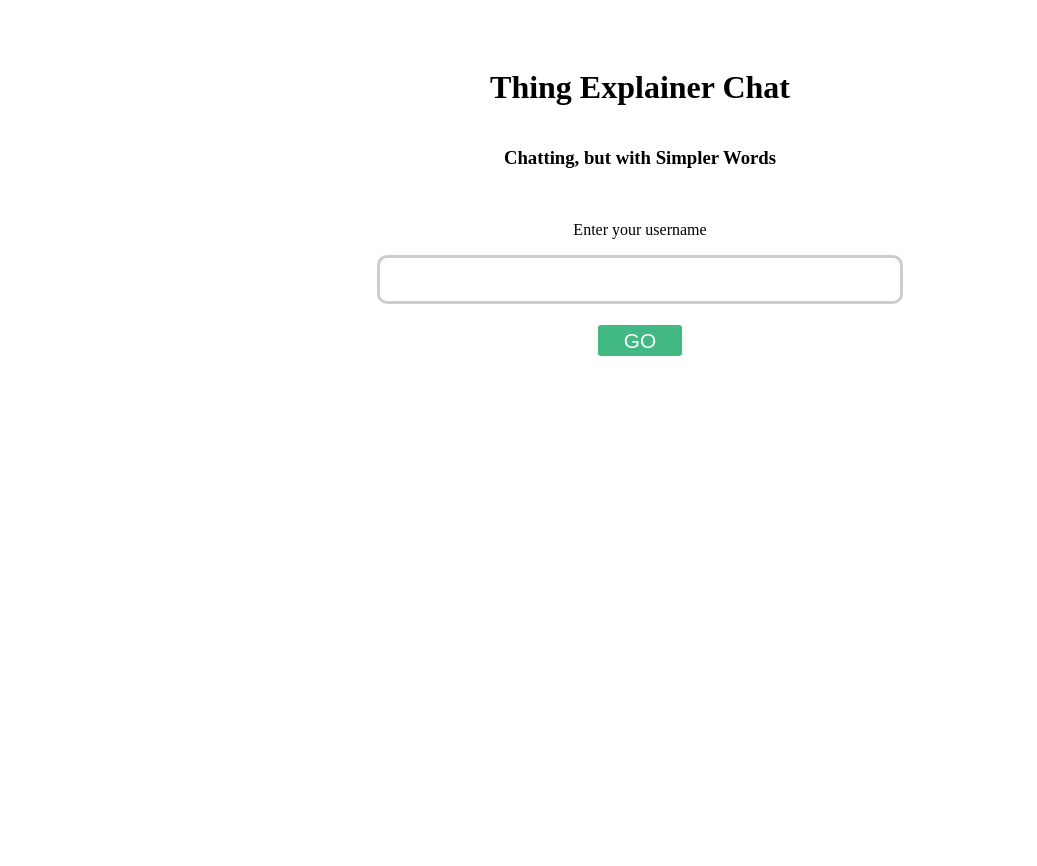
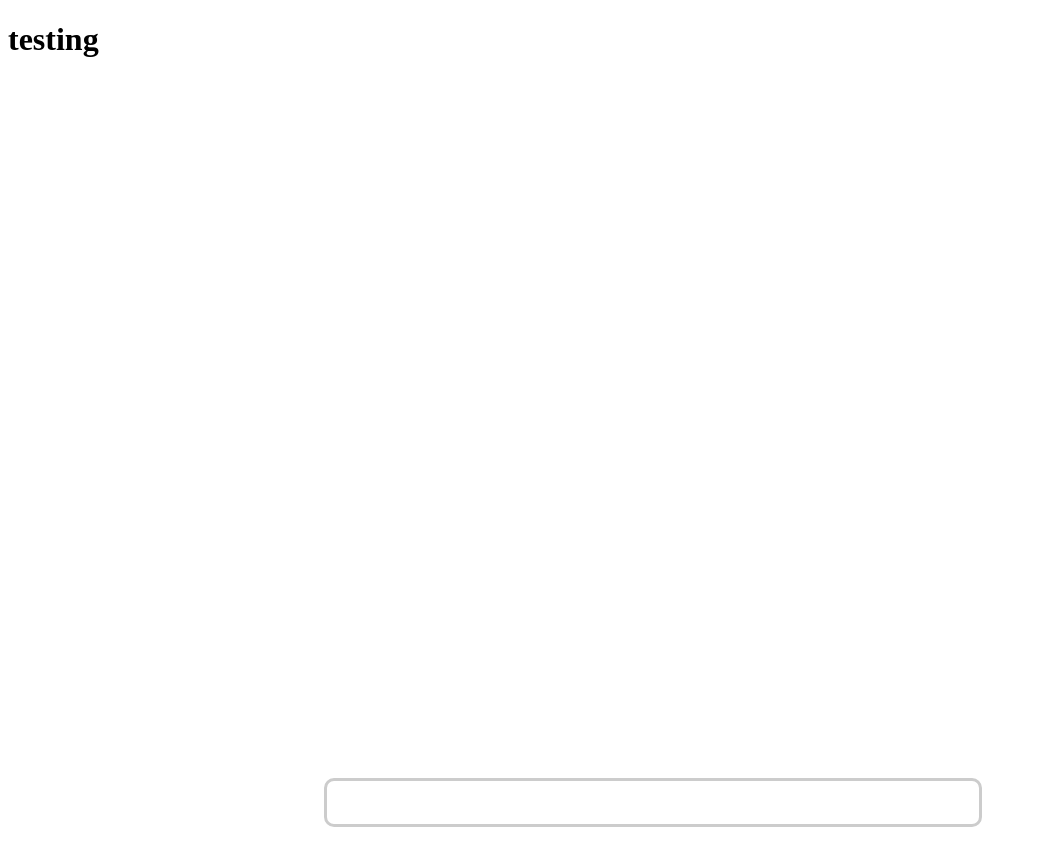
Before and after one commit to ChrisSannar/Simple-Chat, a Vue app: page / in a window 1280 px wide. Shown: the top 866 px of the page, without its empty margins (0-1037 px from the left). Before the commit the page ends 800 px from the top, so only its background shows below. Built offline with nearby package versions, Linux system fonts and the light colour scheme.

Commit message:
Adding the ignore and fixed a flexbox problem that shamefully took me too long to figure out

```diff
--- a/src/App.vue
+++ b/src/App.vue
@@ -1,5 +1,6 @@
 <template>
   <div id="app">
+    <h1>testing</h1>
     <Start @startChat="startChat" v-if="!chatting"/>
     <SimpleChat v-if="chatting" :name="username" />
   </div>
@@ -17,8 +18,9 @@ export default {
   },
   data() {
     return {
-      chatting: false,
-      username: ""
+      chatting: true,
+      username: "",
+      // test: ["a", "b", "c"]
     }
   },
   methods: {
@@ -31,4 +33,11 @@ export default {
 </script>
 
 <style>
+/* #app {
+  height: 500px;
+  background: yellow;
+  display: flex;
+  flex-direction: column-reverse;
+  align-content: flex-end;
+} */
 </style>
--- a/src/components/simpleChat/ChatBody.vue
+++ b/src/components/simpleChat/ChatBody.vue
@@ -1,7 +1,7 @@
 <template>
     <div class="chatBodyWrap">
         <div v-for="message in totalMsg" :class="message.class" :key="message.id">
-            <span>{{message.text}}</span>
+            <div>{{message.text}}</div>
         </div>
     </div>
 </template>
@@ -26,6 +26,12 @@ export default {
             if (newVal){
                 let newMsg = {text: newVal, class: "localMsg", id: id++};
                 this.totalMsg.push(newMsg);
+
+                // *** testing
+                let newMsg2 = {text: newVal, class: "foreignMsg", id: id++};
+                this.totalMsg.push(newMsg2);
+                // ***
+
                 this.clearMessage();
             }
         }
@@ -35,19 +41,34 @@ export default {
 
 <style>
     .chatBodyWrap {
+        width: 105%;
         margin: 10px 0px;
+        overflow: auto;
+        display: flex;
+        flex-direction: column;
+        justify-content: flex-end;
     }
     .localMsg {
         text-align: left;
         padding: 0.25em;
-        margin: 5px;
     }
-    .localMsg > span {
+    .localMsg > div {
         background: #42b883;
         color: white;
         padding: 0.25em 0.6em;
         font-size: 20px;
         border-radius: 5px;
-
+        display: inline-block;
+    }
+    .foreignMsg {
+        text-align: right;
+        padding: 0.25em;
+    }
+    .foreignMsg > div {
+        background: #e3e3e3;
+        padding: 0.25em 0.6em;
+        font-size: 20px;
+        border-radius: 5px;
+        display: inline-block;
     }
 </style>
--- a/src/components/simpleChat/ChatInput.vue
+++ b/src/components/simpleChat/ChatInput.vue
@@ -109,15 +109,22 @@ export default {
     }
     .simpleInput {
         transition: 0.2s;
-        width: 500px;
+        width: 100%;
         font-size: 20px;
         padding: 10px;
         border: solid #cccccc;
         border-radius: 10px;
+        text-align: left;
+        bottom: 2em;;
+    }
+    .invalidWords {
+        position: fixed;
+        bottom: 0;
     }
     .chatInputWrap {
         /* width: 500px; */
-        margin: auto;
+        width: 100%;
+
     }
     .badInput {
         border: solid #a00;
--- a/src/components/simpleChat/SimpleChat.vue
+++ b/src/components/simpleChat/SimpleChat.vue
@@ -1,12 +1,11 @@
 <template>
     <div class="wrap">
-        <ChatBody :msg="text" @clearMsg="clearMessageToBody"/>
-        <ChatInput @submitMessage="addMessageToBody"/>
+        <ChatBody class="chatBody" :msg="text" @clearMsg="clearMessageToBody"/>
+        <ChatInput class="chatInput" @submitMessage="addMessageToBody"/>
     </div>
 </template>
 
 <script>
-import Start from './Start.vue';
 import ChatInput from './ChatInput.vue';
 import ChatBody from './ChatBody.vue';
 
@@ -14,7 +13,6 @@ export default {
     name: 'SimpleChat',
     props: ["name"],
     components: {
-        Start,
         ChatInput,
         ChatBody
     },
@@ -56,7 +54,19 @@ export default {
 
 .wrap {
     margin-top: 3em;
-    /* height: 100%; */
+    display: flex;
+    flex-direction: column;
+    width: 50%;
+    margin: auto;
+    height: 100vh;
+}
+
+.chatBody {
+    height: 87vh;
+}
+
+.chatInput {
+    height: 13vh;
 }
 
 .main {
--- a/src/components/simpleChat/Start.vue
+++ b/src/components/simpleChat/Start.vue
@@ -21,13 +21,14 @@
             v-show="viewGoButton">
             GO
         </button>
-        <div ref="loading" v-show="!viewGoButton">
-          <div class="spinner-ball"></div>
-          <p>You will now be paired with a random chatter</p>
+        <div v-show="!viewGoButton">
+          <div class="loader"></div>
+          <p>You are now being paired with a random chatter</p>
         </div>
     </div>
 </template>
 <script>
+import { setInterval } from 'timers';
 export default {
     data() {
         return {
@@ -71,8 +72,7 @@ export default {
             }
         },
         runLoadingSpinner: function() {
-          // console.log(this.$refs['spinner-ball']);
-          // console.log(this.$refs['loading']);
+
         }
     }
 }
@@ -149,33 +149,19 @@ textarea:focus, input:focus{
   background: #44d493;
 }
 
-.spinner-ball {
-  margin: 0.2em;
-  margin-top: 1.5em;
-  size: 2em;
-  background: gray;
-  width: 15px;
-  height: 15px;
-  border-radius: 15px;
-  display: inline-block;
-  animation-duration: 1.5s;
-  transition: 0.2s;
-  animation-name: loading-bounce;
-  animation-iteration-count: infinite;
+.loader {
+  margin: 1em auto;
+  border: 8px solid #f3f3f3;
+  border-top: 8px solid #44d493;
+  border-radius: 50%;
+  width: 50px;
+  height: 50px;
+  animation: spin 2s linear infinite;
 }
 
-@keyframes loading-bounce {
-  from {
-    margin-right: 1.5em;
-  }
-
-  50% {
-    margin-right: -1.5em;
-  }
-
-  to {
-    margin-right: 1.5em;
-  }
+@keyframes spin {
+  0% { transform: rotate(0deg); }
+  100% { transform: rotate(360deg); }
 }
 
 </style>
```
Also changed, not shown: src/assets/words.js, 6 other files (tests, documents, lock files or other folders).
